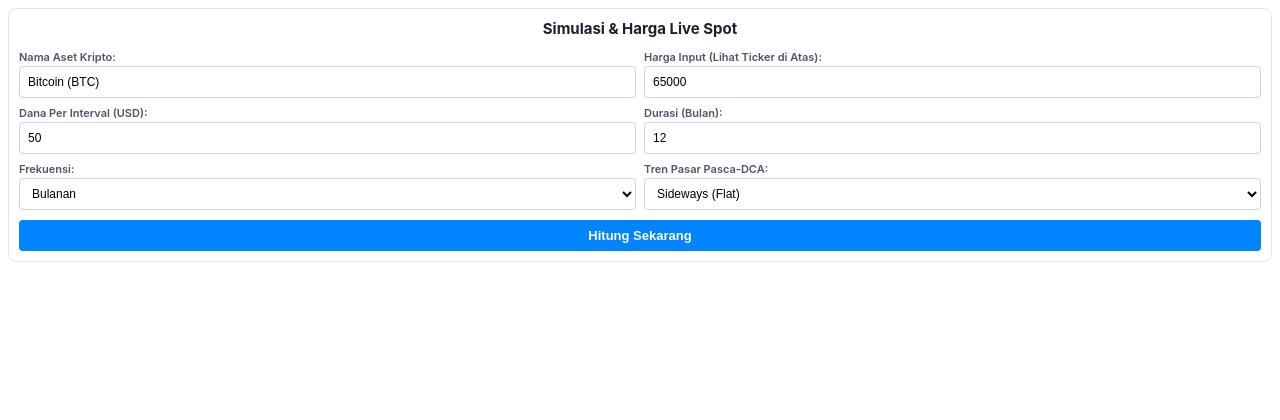
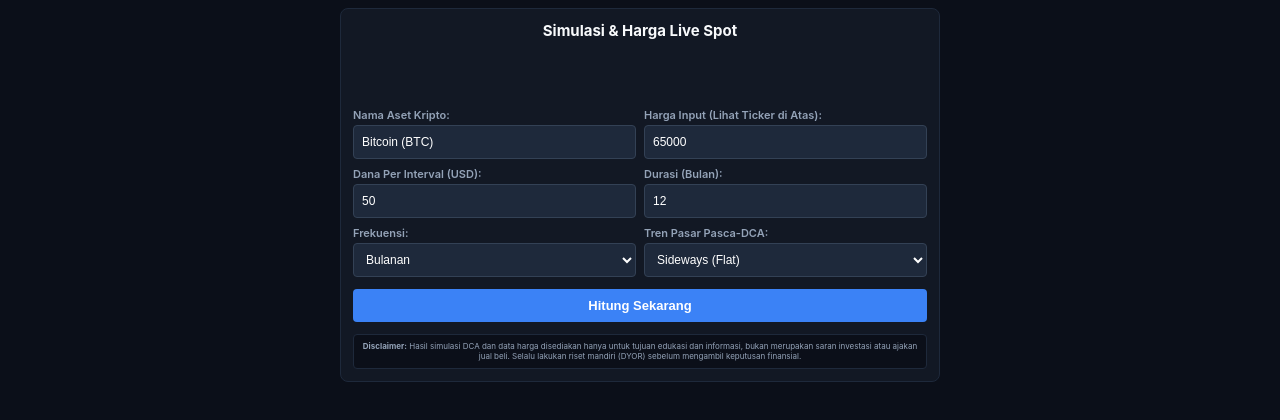
Before and after one commit to hyangbelog/hyangbelog-trading-system, a plain HTML site: page 8.pivot-risk-tracker/index.html in a window 1280 px wide. Drawn offline with Linux system fonts and the light colour scheme; a script that the page names is missing.

Commit message:
Update index.html

```diff
--- a/8.pivot-risk-tracker/index.html
+++ b/8.pivot-risk-tracker/index.html
@@ -1,19 +1,122 @@
 <!doctype html>
-<html>
+<html lang="id">
 <head>
+    <meta charset="UTF-8">
     <meta name="viewport" content="width=device-width, initial-scale=1.0">
+    <title>Simulasi & Harga Live Spot</title>
+    <style>
+        body {
+            background-color: #0b0f19;
+            margin: 0;
+            padding: 8px;
+            font-family: -apple-system, BlinkMacSystemFont, "Segoe UI", Roboto, sans-serif;
+            color: #e2e8f0;
+        }
+        .dca-mini-box {
+            background: #121824;
+            border: 1px solid #1e293b;
+            border-radius: 8px;
+            padding: 12px;
+            width: 100%;
+            max-width: 600px;
+            margin: 0 auto;
+            box-sizing: border-box;
+            color: #e2e8f0;
+        }
+        .dca-mini-box h3 {
+            margin: 0 0 10px 0;
+            font-size: 15px;
+            text-align: center;
+            color: #f8fafc;
+            font-weight: 700;
+        }
+        .tv-ticker-container {
+            margin-bottom: 12px;
+            min-height: 46px;
+            border-radius: 6px;
+            overflow: hidden;
+        }
+        .dca-mini-grid {
+            display: grid;
+            grid-template-columns: 1fr 1fr;
+            gap: 8px;
+        }
+        .dca-mini-field {
+            display: flex;
+            flex-direction: column;
+        }
+        .dca-mini-field label {
+            font-size: 11px;
+            font-weight: 600;
+            margin-bottom: 3px;
+            color: #94a3b8;
+        }
+        .dca-mini-field input, .dca-mini-field select {
+            width: 100%;
+            padding: 5px 8px;
+            border: 1px solid #334155;
+            border-radius: 4px;
+            font-size: 12px;
+            box-sizing: border-box;
+            background-color: #1e293b;
+            color: #ffffff;
+            height: 34px;
+            outline: none;
+        }
+        .dca-mini-btn {
+            background: #3b82f6;
+            color: #ffffff;
+            border: none;
+            width: 100%;
+            padding: 9px;
+            font-size: 13px;
+            font-weight: bold;
+            border-radius: 4px;
+            margin-top: 12px;
+            cursor: pointer;
+        }
+        .dca-mini-result {
+            background: rgba(34, 197, 94, 0.08);
+            border: 1px dashed #22c55e;
+            border-radius: 6px;
+            padding: 10px;
+            margin-top: 12px;
+        }
+        .dca-res-row {
+            display: flex;
+            justify-content: space-between;
+            font-size: 12px;
+            margin-bottom: 4px;
+            border-bottom: 1px dashed #334155;
+            padding-bottom: 4px;
+        }
+        .dca-res-row span {
+            color: #94a3b8;
+        }
+        .dca-disclaimer {
+            background-color: #0b0f19;
+            border: 1px solid #1e293b;
+            border-radius: 4px;
+            padding: 6px 8px;
+            margin-top: 12px;
+            text-align: center;
+            font-size: 8px;
+            line-height: 1.3;
+            color: #94a3b8;
+        }
+    </style>
+</head>
+<body>
 
-<!-- KODE GABUNGAN TICKER LIVE TRADINGVIEW + KALKULATOR DCA MANDIRI (ANTI-GAGAL) -->
 <div class="dca-mini-box">
-  <h3>Simulasi & Harga Live Spot</h3>
+  <h3>Simulasi &amp; Harga Live Spot</h3>
 
-  <!-- WIDGET TICKER RESMI TRADINGVIEW (Aman, Legal, Akurat & Pasti Muncul di HP) -->
-  <div class="tv-ticker-container" style="margin-bottom: 12px;">
-    <script type="module" src="https://widgets.tradingview-widget.com/w/en/tv-ticker-tape.js"></script>
-    <tv-ticker-tape symbols="BINANCE:BTCUSDT,BINANCE:ETHUSDT,BINANCE:BNBUSDT" theme="light" locale="id"></tv-ticker-tape>
+  <!-- WEB COMPONENT TICKER ASLI ANDA (DIUBAH KE DARK MODE) -->
+  <div class="tv-ticker-container">
+    <script type="module" src="https://tradingview-widget.com"></script>
+    <tv-ticker-tape symbols="BINANCE:BTCUSDT,BINANCE:ETHUSDT,BINANCE:BNBUSDT" theme="dark" locale="id"></tv-ticker-tape>
   </div>
 
-  <!-- Grid Form 2 Kolom untuk Menghemat Ruang Vertikal HP -->
   <div class="dca-mini-grid">
     <div class="dca-mini-field">
       <label>Nama Aset Kripto:</label>
@@ -38,24 +141,23 @@
     <div class="dca-mini-field">
       <label>Frekuensi:</label>
       <select id="frequency">
-        <option value="7" />Mingguan
-        <option value="30" selected />Bulanan
+        <option value="7">Mingguan</option>
+        <option value="30" selected>Bulanan</option>
       </select>
     </div>
 
     <div class="dca-mini-field">
       <label>Tren Pasar Pasca-DCA:</label>
       <select id="marketTrend">
-        <option value="0.2" />Bullish (+20%)
-        <option value="0" selected />Sideways (Flat)
-        <option value="-0.2" />Bearish (-20%)
+        <option value="0.2">Bullish (+20%)</option>
+        <option value="0" selected>Sideways (Flat)</option>
+        <option value="-0.2">Bearish (-20%)</option>
       </select>
     </div>
   </div>
 
   <button type="button" class="dca-mini-btn" onclick="hitungDCA()">Hitung Sekarang</button>
 
-  <!-- Hasil Box Kompak Rapat -->
   <div id="dcaResult" class="dca-mini-result" style="display: none;">
     <div class="dca-res-row"><span>Total Investasi:</span> <strong id="resTotalInvested"></strong></div>
     <div class="dca-res-row"><span>Koin Didapat:</span> <strong id="resTotalCoins"></strong></div>
@@ -65,86 +167,12 @@
       <span>Persentase ROI:</span> <strong id="resReturnPct"></strong>
     </div>
   </div>
+
+  <div class="dca-disclaimer">
+    <strong>Disclaimer:</strong> Hasil simulasi DCA dan data harga disediakan hanya untuk tujuan edukasi dan informasi, bukan merupakan saran investasi atau ajakan jual beli. Selalu lakukan riset mandiri (DYOR) sebelum mengambil keputusan finansial.
+  </div>
 </div>
 
-<!-- Desain CSS Padat Rapat Full Layar HP -->
-<style>
-.dca-mini-box {
-  background: #ffffff;
-  border: 1px solid #e2e8f0;
-  border-radius: 8px;
-  padding: 10px;
-  width: 100%;
-  max-width: 100%;
-  box-sizing: border-box;
-  font-family: -apple-system, BlinkMacSystemFont, "Segoe UI", Roboto, sans-serif;
-  color: #2d3748;
-}
-.dca-mini-box h3 {
-  margin: 0 0 8px 0;
-  font-size: 15px;
-  text-align: center;
-  color: #1a202c;
-  font-weight: 700;
-}
-.dca-mini-grid {
-  display: grid;
-  grid-template-columns: 1fr 1fr;
-  gap: 8px;
-}
-.dca-mini-field {
-  display: flex;
-  flex-direction: column;
-}
-.dca-mini-field label {
-  font-size: 11px;
-  font-weight: 600;
-  margin-bottom: 2px;
-  color: #4a5568;
-}
-.dca-mini-field input, .dca-mini-field select {
-  width: 100%;
-  padding: 5px 8px;
-  border: 1px solid #cbd5e0;
-  border-radius: 4px;
-  font-size: 12px;
-  box-sizing: border-box;
-  background-color: #fff;
-  height: 32px;
-}
-.dca-mini-btn {
-  background: #0084ff;
-  color: white;
-  border: none;
-  width: 100%;
-  padding: 8px;
-  font-size: 13px;
-  font-weight: bold;
-  border-radius: 4px;
-  margin-top: 10px;
-  cursor: pointer;
-}
-.dca-mini-btn:hover {
-  background: #0066cc;
-}
-.dca-mini-result {
-  background: #f0fff4;
-  border: 1px solid #c6f6d5;
-  border-radius: 6px;
-  padding: 10px;
-  margin-top: 10px;
-}
-.dca-res-row {
-  display: flex;
-  justify-content: space-between;
-  font-size: 12px;
-  margin-bottom: 4px;
-  border-bottom: 1px dashed #cbd5e0;
-  padding-bottom: 4px;
-}
-</style>
-
-<!-- Logika Matematika Kalkulator -->
 <script>
 function hitungDCA() {
   const currentPrice = parseFloat(document.getElementById('manualPrice').value);
@@ -186,10 +214,11 @@ function hitungDCA() {
 
   const returnEl = document.getElementById('resReturnPct');
   returnEl.innerText = `${returnPercentage >= 0 ? '+' : ''}${returnPercentage.toFixed(2)}%`;
-  returnEl.style.color = returnPercentage >= 0 ? '#22543d' : '#9b2c2c';
+  returnEl.style.color = returnPercentage >= 0 ? '#22c55e' : '#ef4444';
 
   document.getElementById('dcaResult').style.display = 'block';
 }
 </script>
 
-</!doctype>
+</body>
+</html>
```
